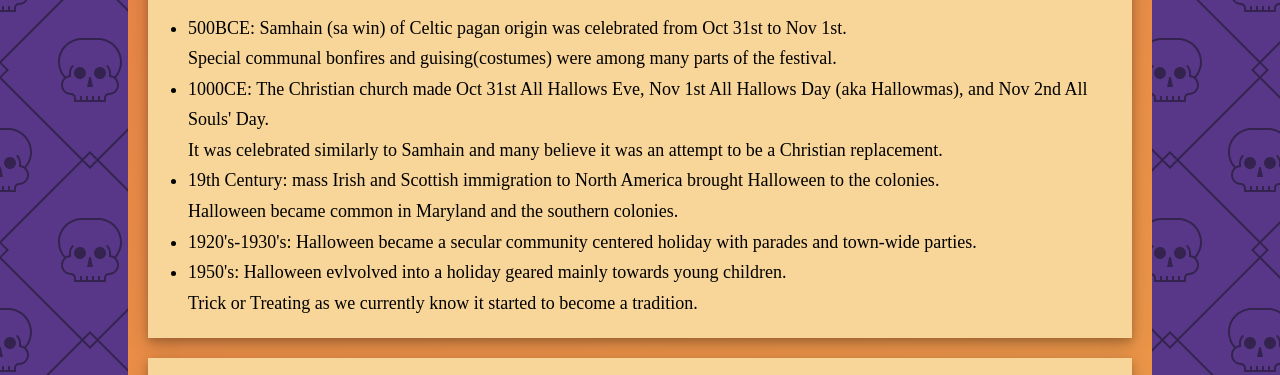
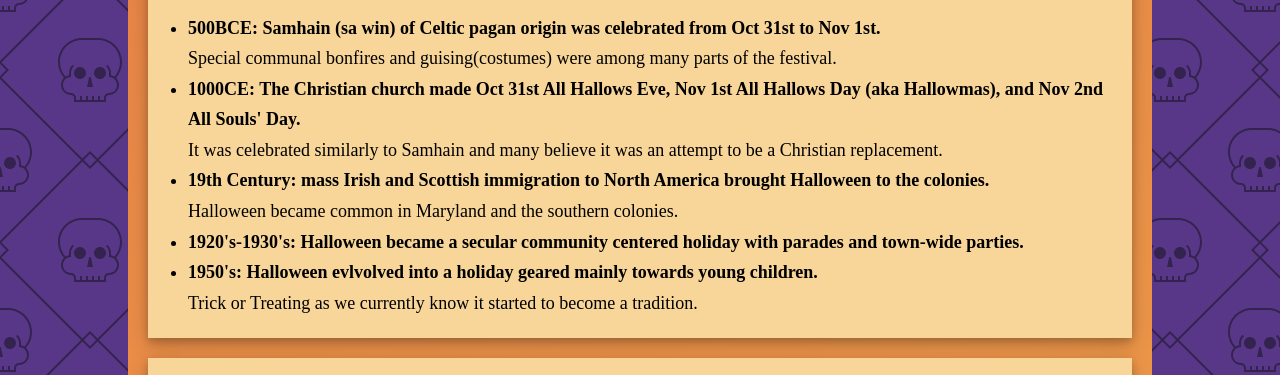
Before and after one commit to lhxo/it115-a4-g2-webpage, a plain HTML site: page index.html in a window 1280 px wide. Shown: the part 380-755 px from the top of the page. Drawn offline with Linux system fonts and the light colour scheme; a web font is replaced by a local one.

Commit message:
Add files via upload

```diff
--- a/css/a4g2.css
+++ b/css/a4g2.css
@@ -151,5 +151,8 @@ p {
   margin-right: auto;
   width: 60%;
 }
+li {font-weight: bold;}
+
+
 
 /*END Hien adds the style for text*/
```
